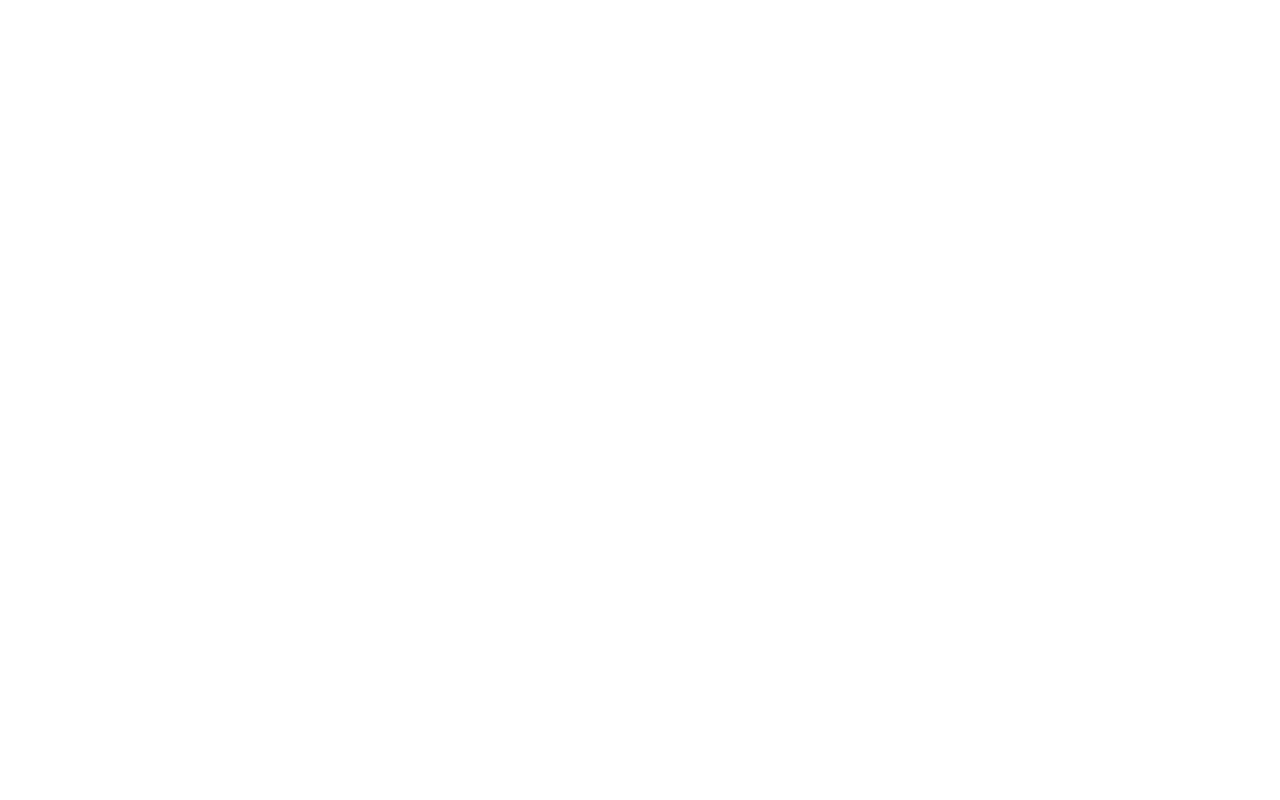
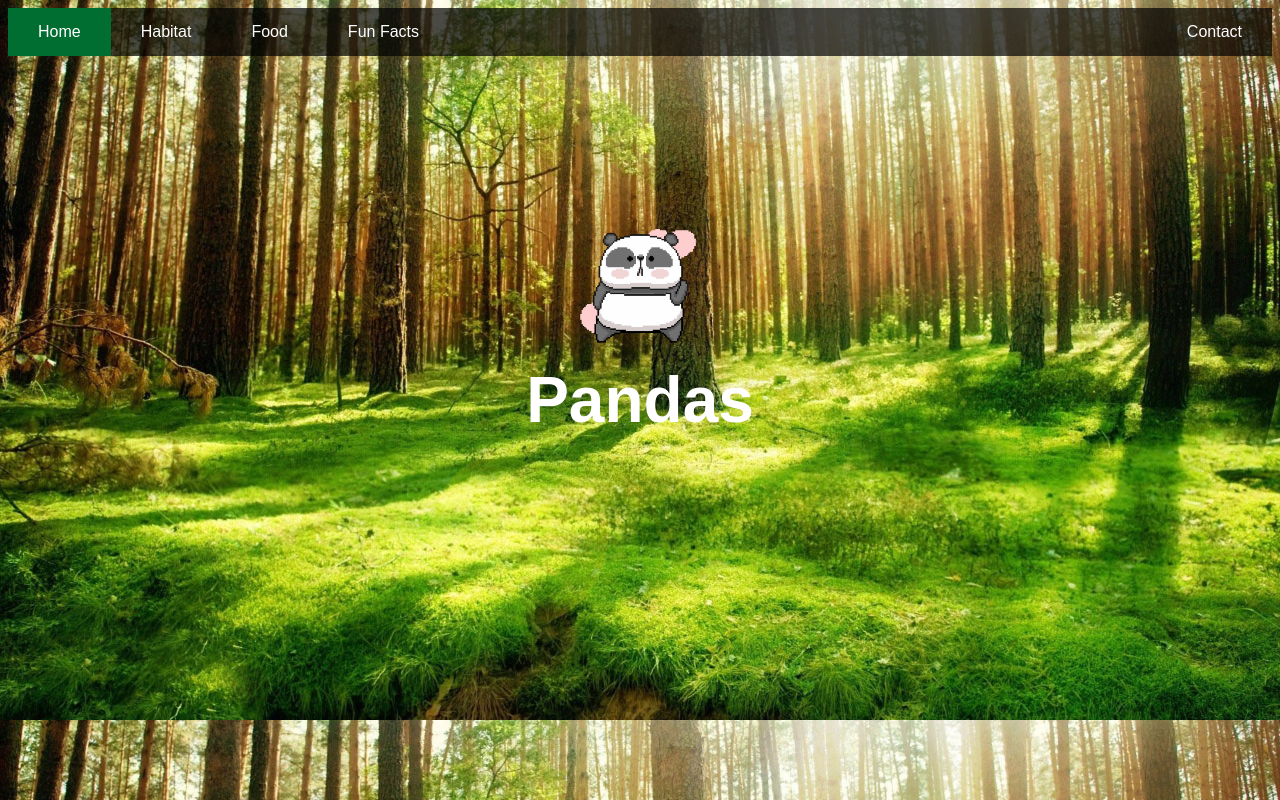
Before and after one commit to cakoshakib/FrontEndFirstProj, a plain HTML site: page home.html in a window 1280 px wide. Drawn offline with Linux system fonts and the light colour scheme; a web font is replaced by a local one.

Commit message:
Homepage

```diff
--- a/home.html
+++ b/home.html
@@ -2,9 +2,29 @@
 <html lang="en">
 <head>
     <meta charset="UTF-8">
-    <title>Title</title>
+    <title>Home</title>
+    <link rel = "stylesheet" href ="homestyle.css" type = "text/css" />
+    <link href="https://fonts.googleapis.com/css?family=Jaldi&display=swap" rel="stylesheet">
+
 </head>
 <body>
+    <div id = container>
+        <div class = center>
+            <h1>Pandas</h1>
+        </div>
+        <nav>
+            <ul>
+                <li><a class = "active">Home</a></li>
+                <li><a id = "hab">Habitat</a></li>
+                <li><a>Food</a></li>
+                <li><a>Fun Facts</a></li>
+                <li><a>Contact</a></li>
+            </ul>
+        </nav>
+        <div id = "logo">
+            <img class = "static" src="images/panda%20dance.gif" alt="Panda">
+        </div>
+    </div>
 
 </body>
 </html>
--- /dev/null
+++ b/homestyle.css
@@ -0,0 +1,75 @@
+body {
+    background: url(images/background.jpg), center, no-repeat;
+    background-size:cover;
+}
+
+#container {
+    font-family: 'Jaldi', sans-serif;
+
+}
+img {
+    max-width: 10%;
+    position: absolute;
+    margin: 0;
+    top: 35%;
+    left: 50%;
+    -ms-transform: translate(-50%, -50%);
+    transform: translate(-50%, -50%);
+
+}
+
+
+.center {
+    margin: 0;
+    position: absolute;
+    top: 50%;
+    left: 50%;
+    -ms-transform: translate(-50%, -50%);
+    transform: translate(-50%, -50%);
+    font-size: 2em;
+    color: white;
+}
+
+nav ul li:last-child {
+    float:right;
+}
+nav {
+    position:top;
+    length: 5px;
+    background-color: rgba(0, 0, 0 , 0.7);
+    align: center;
+
+}
+nav ul {
+    position: top;
+    list-style-type: none;
+    margin: 0;
+    padding: 0;
+    overflow: hidden;
+}
+
+
+li {
+    display:inline;
+    float: left;
+
+}
+li a {
+    display: block;
+    color: white;
+    text-align: center;
+    padding: 15px 30px;
+    text-decoration: none;
+    length: 5px;
+}
+li a:hover {
+    background-color: #007d38;
+
+}
+
+.active {
+    background-color: #006e31;
+}
+.active:hover {
+    background-color: #006e31;
+}
```
Also changed, not shown: images/background.jpg (added), images/panda dance.gif (added), images/panda.png (added), images/static panda.png (added).
